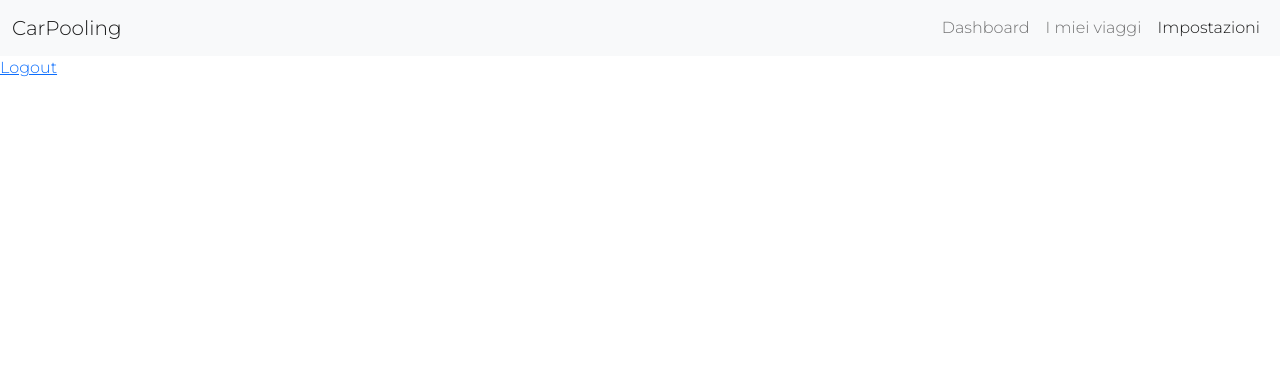
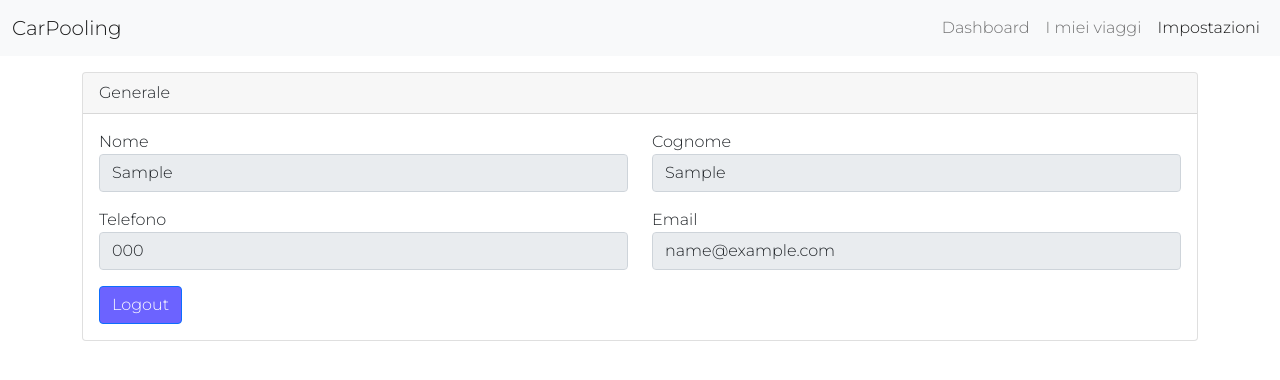
Before and after one commit to riccardocalligaro/car_pooling, a PHP site: page /client/settings/settings_page.php in a window 1280 px wide. Shown: the top 380 px of the page. Run offline with PHP 8.4, Linux system fonts and the light colour scheme; the visitor is signed in with stand-in values (Sample User, id 1); tables that the repository leaves empty or names only in its code hold one stand-in row (values such as "Sample post").

Commit message:
settings and trips page

```diff
--- a/website/client/settings/settings_page.php
+++ b/website/client/settings/settings_page.php
@@ -3,13 +3,15 @@
 
 
 <?php
+
+session_start();
 include_once('../../base.php');
 
 cp_head('Impostazioni', '../../');
 ?>
 
 <body>
-<nav class="navbar navbar-expand-lg navbar-light bg-light">
+    <nav class="navbar navbar-expand-lg navbar-light bg-light">
         <div class="container-fluid">
             <a class="navbar-brand" href="index.html">CarPooling</a>
             <button class="navbar-toggler" type="button" data-bs-toggle="collapse"
@@ -31,9 +33,61 @@ cp_head('Impostazioni', '../../');
                 </ul>
             </div>
         </div>
-</nav>
+    </nav>
 
-<a href="../../logout.php">Logout</a>
+    <div class="container">
+        <div class="card mt-3">
+            <div class="card-header">
+                Generale
+            </div>
+            <div class="card-body">
 
+            <?php
+                    include_once('../../config.php');
+
+                    # usiamo i prepared statement (sempre mysqli) per evitare injection
+                    $stmt = $conn->prepare("SELECT * FROM passeggero WHERE id=?");
+
+
+
+                    $stmt->bind_param("i", $_SESSION["id"]);
+                    $stmt->execute();
+
+                    if ($res = $stmt->get_result()) {
+                        while ($row = $res->fetch_assoc()) {
+                            echo ' <div class="row">
+                            <div class="col-md-6 mb-3">
+                                <label for="firstName">Nome</label>
+                                <input name="name" type="text" class="form-control" id="firstName" placeholder="" value='.$row['nome'].'  disabled>
+                                <div class="invalid-feedback"> Valid first name is required. </div>
+                            </div>
+                            <div class="col-md-6 mb-3">
+                                <label for="lastName">Cognome</label>
+                                <input name="surname" type="text" class="form-control" id="lastName" placeholder="" value='.$row['cognome'].' disabled>
+                                <div class="invalid-feedback"> Valid last name is required. </div>
+                            </div>
+                        </div>
+                        <div class="row">
+                            <div class="col-md-6 mb-3">
+                                <label for="telefono">Telefono</label>
+                                <input name="name" type="text" class="form-control" id="telefono" placeholder="" value='.$row['telefono'].'  disabled>
+                                <div class="invalid-feedback"> Valid first name is required. </div>
+                            </div>
+                            <div class="col-md-6 mb-3">
+                                <label for="email">Email</label>
+                                <input name="surname" type="text" class="form-control" id="email" placeholder="" value='.$row['email'].' disabled>
+                                <div class="invalid-feedback"> Valid last name is required. </div>
+                            </div>
+                        </div>';
+                        }
+                    }
+
+                ?>
+
+                <a href="../../logout.php" class="btn btn-primary">Logout</a>
+            </div>
+        </div>
+    </div>
 </body>
+
 </html>
--- a/website/client/trips/trip_page.php
+++ b/website/client/trips/trip_page.php
@@ -261,7 +261,7 @@ cp_head('Prenota un viaggio', '../../');
                     </div>
                     <div class="col-md-6 mb-3">
                         <label for="state">Provincia</label>
-                        <select class="custom-select d-block w-100" id="state" required="" name="provincia">
+                        <select class="form-control" id="state" required="" name="provincia">
 
                             <?php
 
--- a/website/css/style.css
+++ b/website/css/style.css
@@ -6,7 +6,7 @@
   --title-font-family: Montserrat, sans-serif;
   --title-font-weight: Bold;
   --paragraph-font-size: 32px;
-  --title-font-size: 54px;
+  --title-font-size: 42px;
   width: auto;
 }
 
--- a/website/js/main.js
+++ b/website/js/main.js
@@ -1,5 +1,10 @@
 $(document).ready(function () {
   $("#search_btn").click(function () {
+    if (!$("#search").hasClass("col-lg-6 col-md-12 col-sm-12")) {
+      $("#search").addClass("col-lg-6 col-md-12 col-sm-12");
+    }
+    $("#results").removeClass('d-none');
+
     $.ajax({
       type: "POST",
       url: "client/search/search.php",
```
Also changed, not shown: website/client/search/search.php (+20 -31 lines), website/client/trips/trips_page.php (+55 -3 lines), website/dashboard_client.php (+12 -11 lines), website/assets/illustrations/undraw_Location_search_re_ttoj.svg (added).
